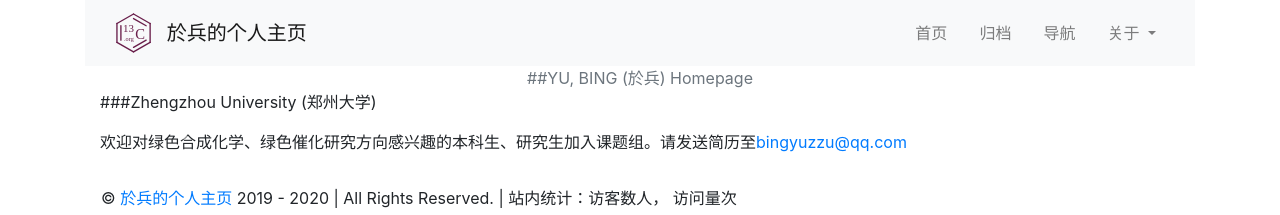
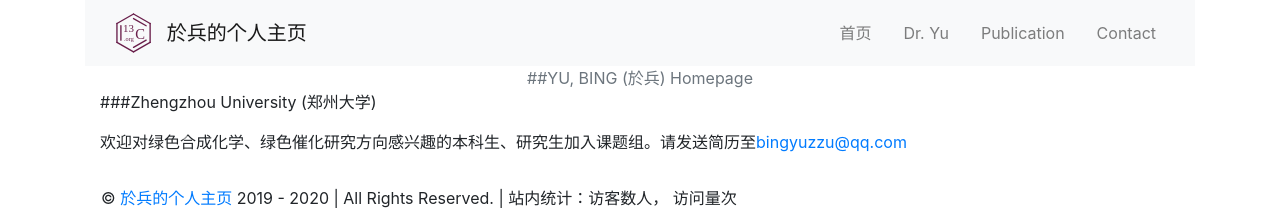
Before and after one commit to bingyuzzu/bingyuzzu.github.io, a Jekyll site: the page built from index.md, in a window 1280 px wide. Shown: the top 215 px of the page. Built offline with Jekyll 4.4.1, drawn with Linux system fonts in a browser that asks for light colours; comment, search, counter and statistics services are not loaded.

Commit message:
Update navigation.yml

```diff
--- a/_data/navigation.yml
+++ b/_data/navigation.yml
@@ -3,20 +3,14 @@ header:
   icon:
   url: /index.html
 
-- titles: 归档
+- titles: Dr. Yu
   icon:
-  url: /archive.html
+  url: /yu.html
 
-- titles: 导航
+- titles: Publication
   icon:
-  url: /nav/index.html
+  url: /publication.html
 
-- titles: 关于
+- titles: Contact
   icon:
-  sub:
-  - titles: 关于本站
-    url: /about.html
-  - titles: 关于作者
-    url: /author.html
-  - titles: 联系我
-    url: mailto:{{ _author.email }}
+  url: /contact.md
```
